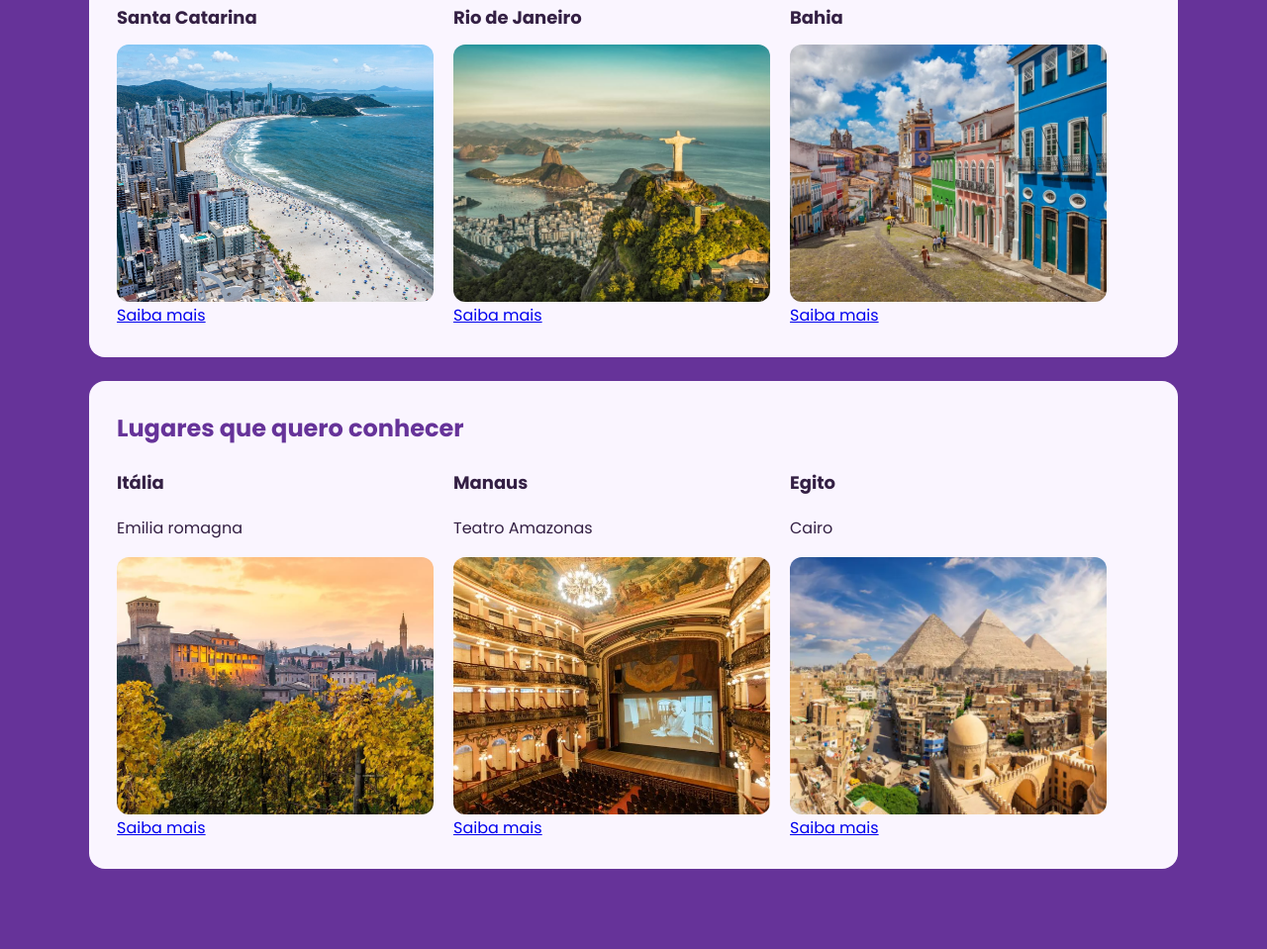
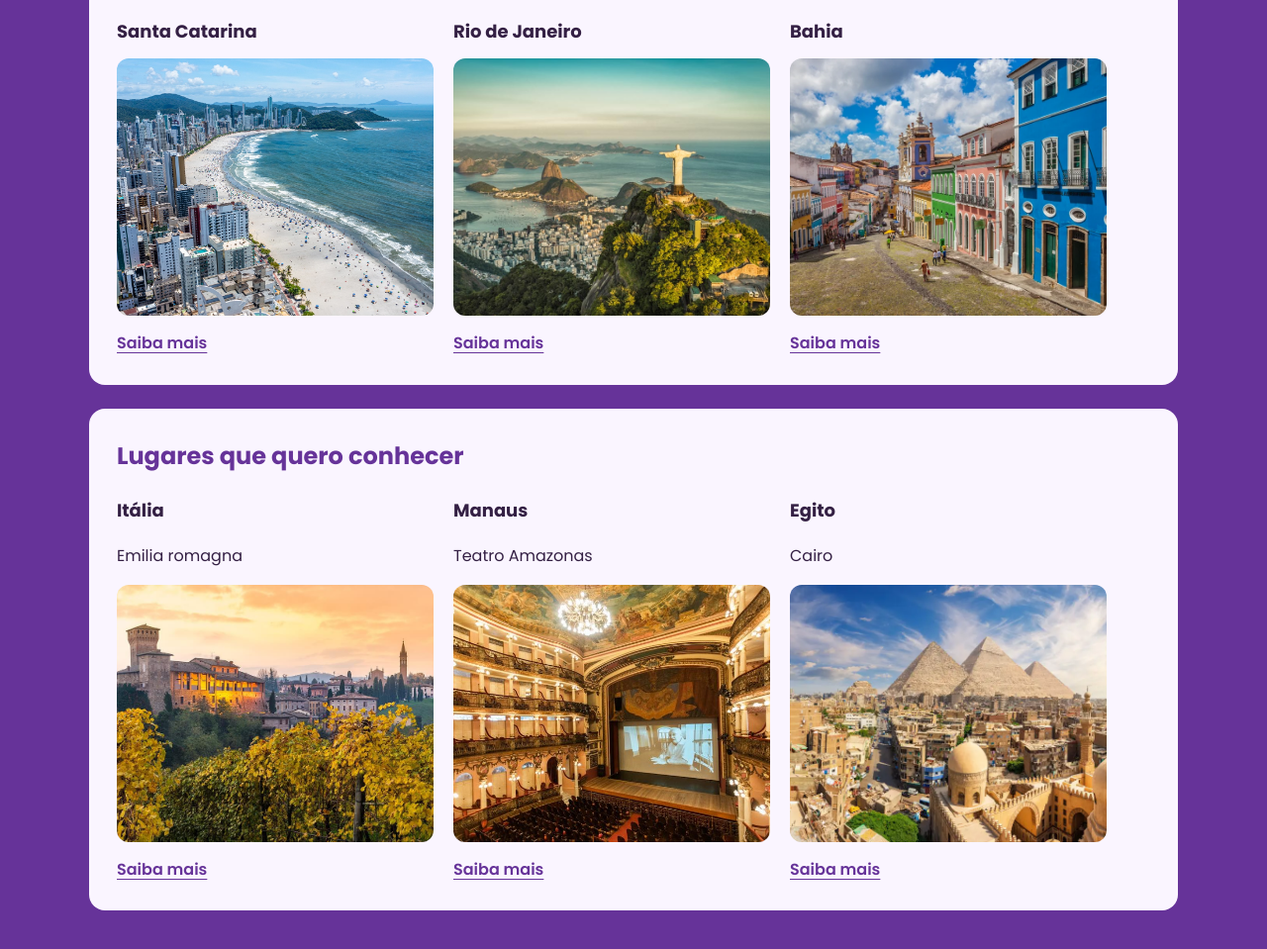
Before and after one commit to beniniisabella/Isabella_sobre-mim, a plain HTML site: page index.html in a window 1280 px wide. Shown: the part 1748-2707 px from the top of the page at 99% size. Before the commit the page ends 2666 px from the top, so only its background shows below. Drawn offline with Linux system fonts and the light colour scheme.

Commit message:
style: adicionando interacoes hover e corrigindo links

```diff
--- a/index.css
+++ b/index.css
@@ -86,3 +86,20 @@ img {
     min-width: 0;
     max-width: 320px;
 }
+
+a {
+    display: inline-block;
+    margin-top: 14px;
+    color: #663399;
+    font-weight: 600;
+    text-underline-offset: 4px;
+}
+
+a:hover {
+    color: #3f1b65;
+}
+
+a:focus-visible {
+    outline: 2px solid #663399;
+    outline-offset: 4px;
+}
--- a/index.html
+++ b/index.html
@@ -121,7 +121,7 @@
 
                     <img src="assets/emilia-romana-italia.jpg"  alt="Paisagem de Emilia-Romagna na Itália">
 
-                    <a href="https://en.wikipedia.org/wiki/Emilia-Romagna" target="_blank">
+                    <a href="https://en.wikipedia.org/wiki/Emilia-Romagna" target="_blank" rel="noopener noreferrer">
                         Saiba mais
                     </a>
 
```
